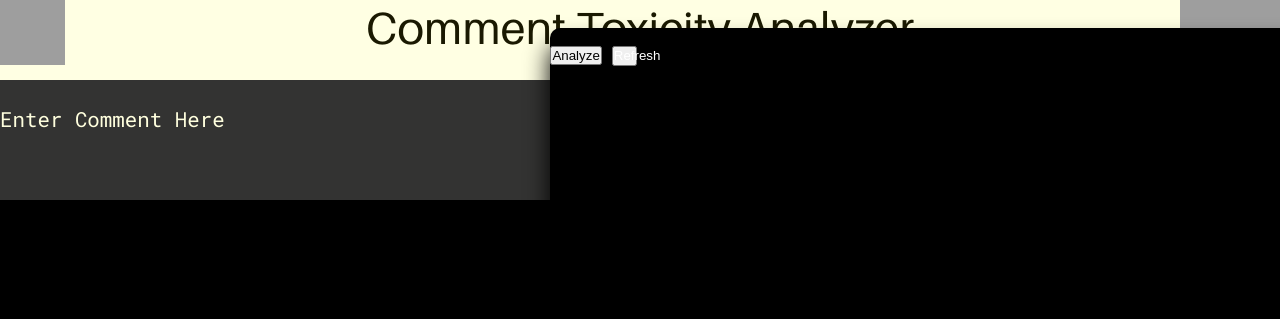
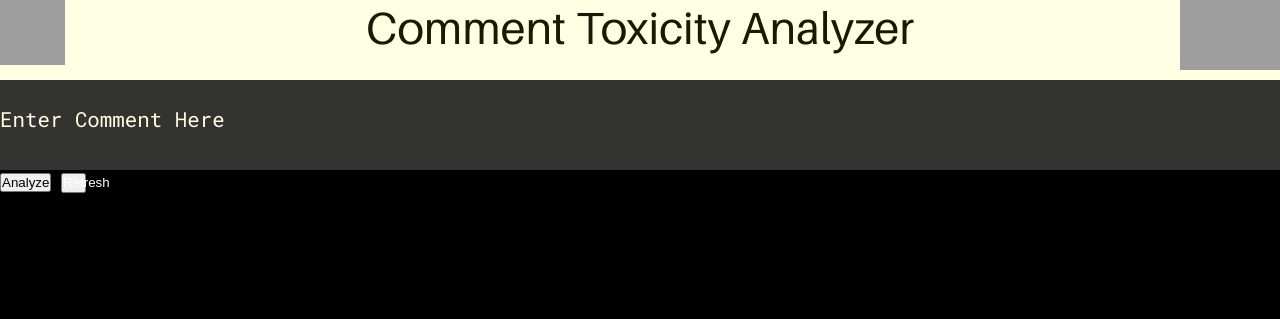
Before and after one commit to Arkapravaroy/toxic_classification, a Flask app: page / in a window 1280 px wide; the page is wider, and only the part inside the window is pictured. Shown: the top 319 px of that part. Run offline with Flask 2, Linux system fonts and the light colour scheme; some libraries are stand-ins or nearby versions; grey boxes are pictures that could not be loaded.

Commit message:
Update index.html

```diff
--- a/templates/index.html
+++ b/templates/index.html
@@ -40,7 +40,7 @@
         </form>
         <script src='https://cdnjs.cloudflare.com/ajax/libs/snap.svg/0.4.1/snap.svg-min.js'></script>
         <script  src="../static/script.js"></script>
-        <div class="button" id="div3">
+        <div class="btn-grp" id="div3">
             <button id="clickable" class="hoverable" type="submit">Analyze</button>
             <button id="refresh"  onclick="goBack()">Refresh</button>
 
```
